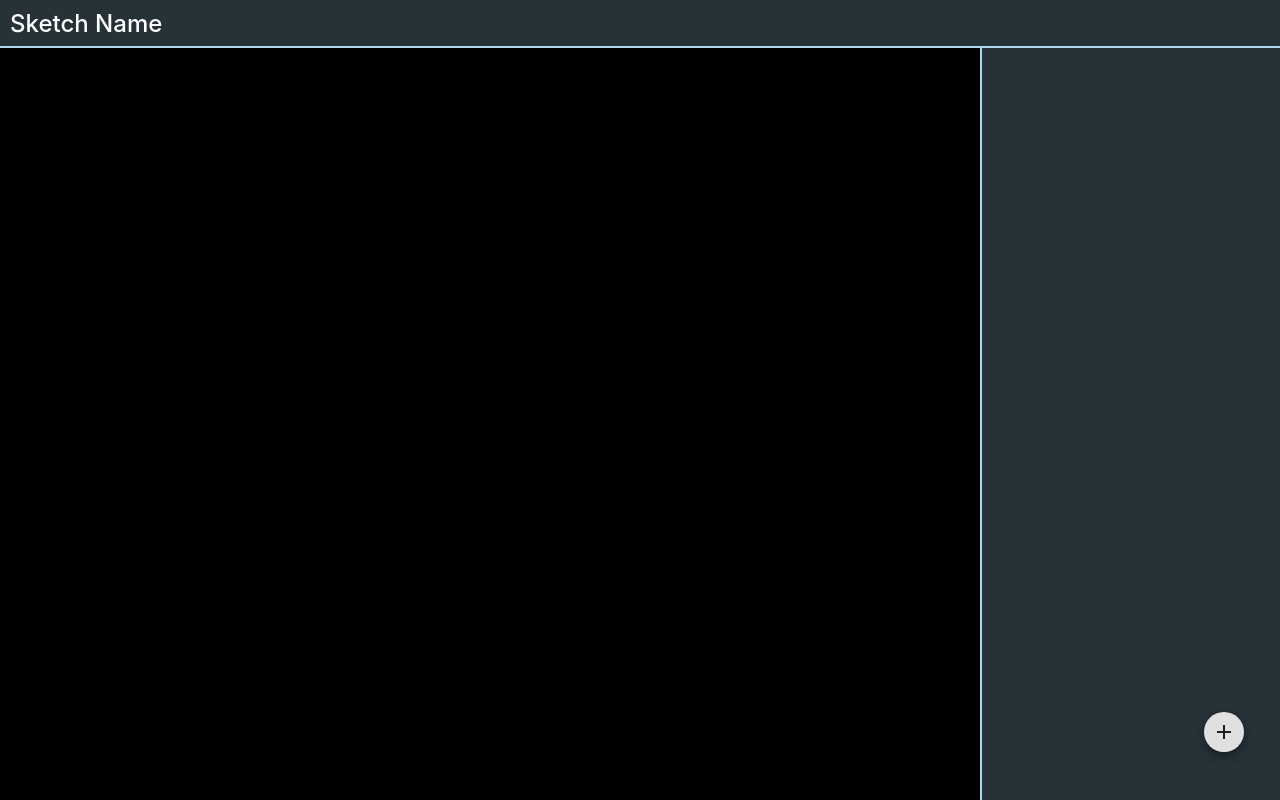
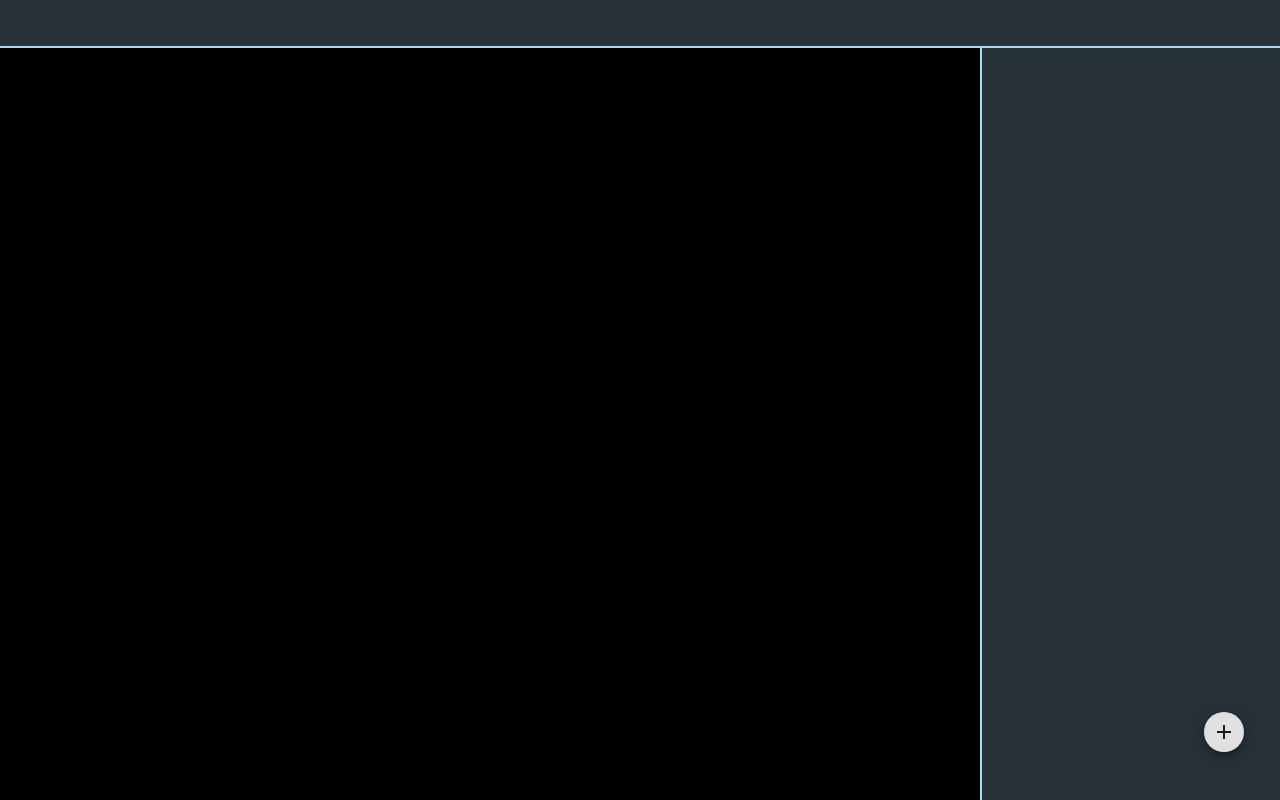
Before and after one commit to code-with-blanc/p5x-playground, a React (Create React App) app: page / in a window 1280 px wide. Built offline with nearby package versions, Linux system fonts and the light colour scheme.

Commit message:
feat(topbar): connects topbar to store

```diff
--- a/src/features/toolbar/views/toolbar/index.js
+++ b/src/features/toolbar/views/toolbar/index.js
@@ -1,3 +1,11 @@
+import { connect } from 'react-redux';
+
+import * as Selectors from '../../../../redux/sketchStore/selectors';
+
 import Toolbar from './toolbar';
 
-export default Toolbar;
+const mapStateToProps = ({sketchStore}) => ({
+  name: Selectors.currentSketch(sketchStore)?.name,
+});
+
+export default connect(mapStateToProps)(Toolbar);
--- a/src/features/toolbar/views/toolbar/toolbar.tsx
+++ b/src/features/toolbar/views/toolbar/toolbar.tsx
@@ -1,7 +1,5 @@
 import React from 'react'
 import styled from 'styled-components';
-
-import { Sketch } from '../../../../repository/sketch';
 
 const Container = styled.div`
   width: 100%;
@@ -13,10 +11,9 @@ const Container = styled.div`
 `;
 
 const Title = styled.div`
-  padding-left: 10px;
-  padding-right: 10px;
+  padding: 8px;
 
-  font-size: 1.5em;
+  font-size: 1.2em;
   font-weight: 500;
   color: white;
 `;
@@ -24,14 +21,14 @@ const Title = styled.div`
 const Toolbar = (props: ToolbarProps) => {
   return (
     <Container className={props.className}>
-      <Title> { props.sketch?.name || "Sketch Name" } </Title>
+      <Title> { props?.name } </Title>
     </Container>
   )
 }
 
 interface ToolbarProps {
   className?: string;
-  sketch: Sketch;
+  name?: string;
 }
 
 export default Toolbar;
--- /dev/null
+++ b/src/redux/sketchStore/selectors.ts
@@ -0,0 +1,6 @@
+import { SketchStoreState } from "./sketchStoreState";
+import { Sketch } from "../../repository/sketch";
+
+export function currentSketch(state: SketchStoreState) : Sketch {
+  return state.sketches.find((s) => s.id === state.selectedSketchId) || null
+};
```
